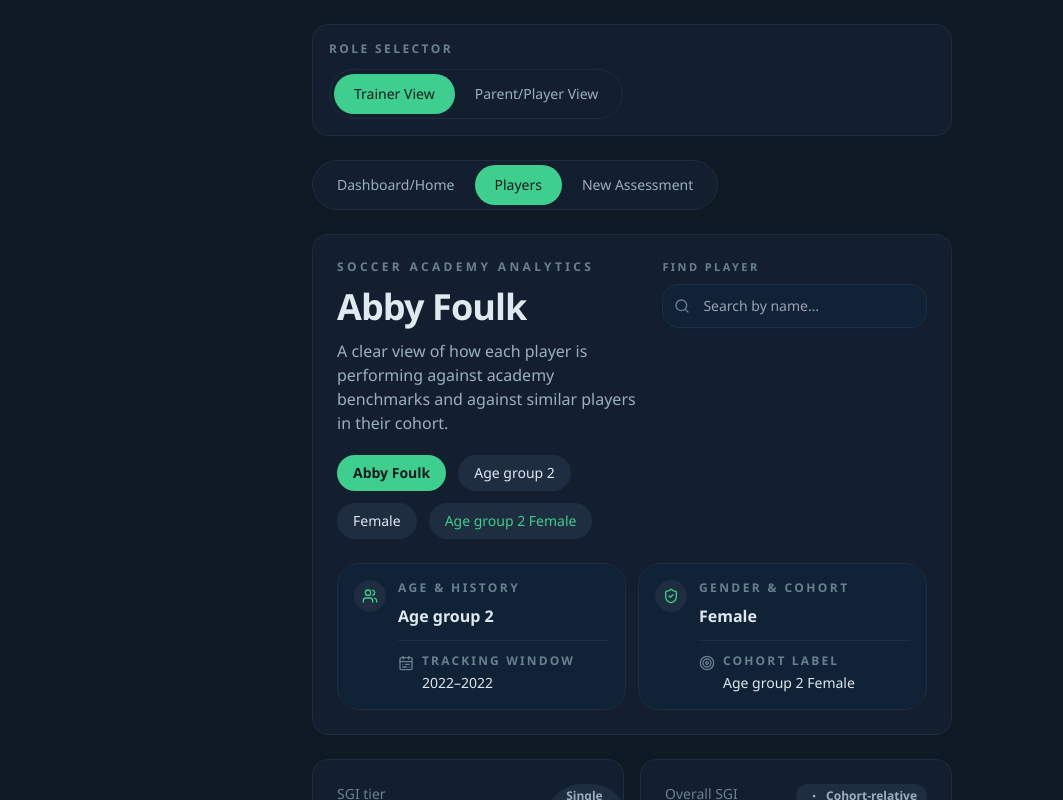
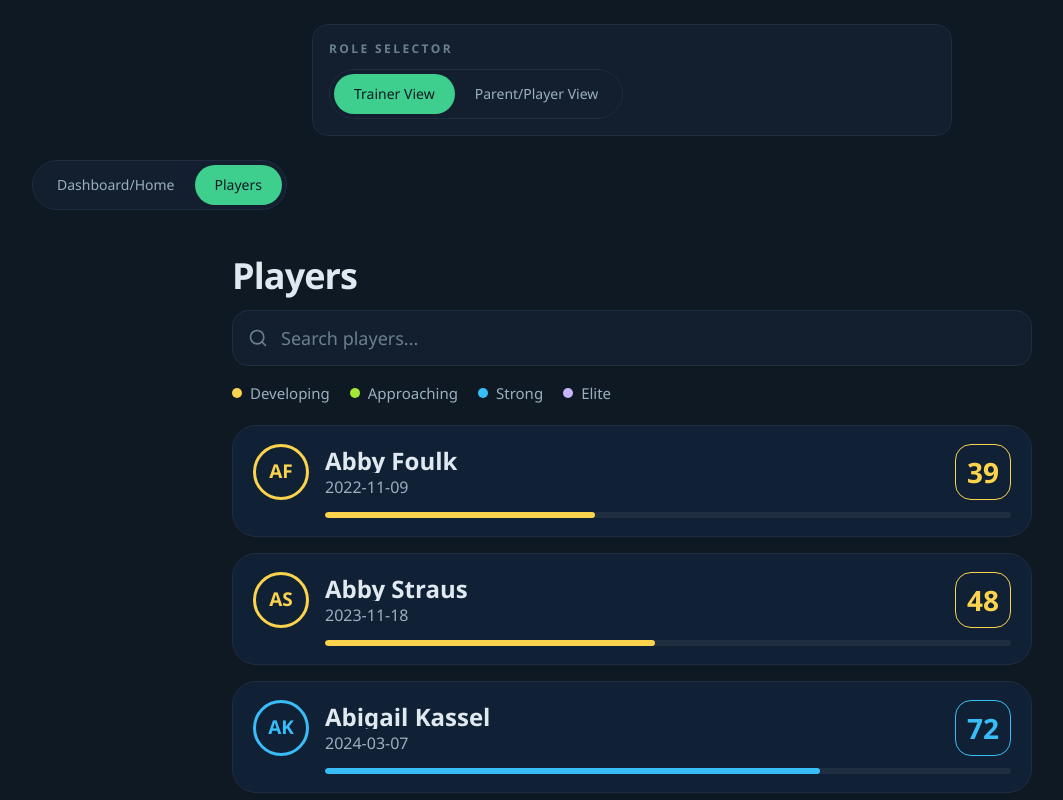
Before and after one commit to dnemli/Sogility, a React (Vite) app: page / in a window 1280 px wide. Both pictures are taken after a click on the button "Players". Shown: the top 800 px of the page, without its empty margins (8-1071 px from the left). Built offline with nearby package versions, Linux system fonts and the light colour scheme.

Commit message:
figmadash2

```diff
--- a/src/app/dashboard-page.tsx
+++ b/src/app/dashboard-page.tsx
@@ -8,6 +8,7 @@ import {
   XAxis,
   YAxis,
 } from "recharts";
+import { ArrowLeft, Search } from "lucide-react";
 import { AcademyOverviewPage } from "./academy-overview-page";
 import { DashboardHeader } from "../components/dashboard/dashboard-header";
 import { KpiSection } from "../components/dashboard/kpi-section";
@@ -21,16 +22,17 @@ import { dashboardCollection } from "../data/training-data";
 import { cn } from "../lib/utils";
 import { PlayerSearch } from "../components/dashboard/player-search";
 import { ABILITY_ORDER } from "../lib/assessment-to-ability";
-import { bandTextMap } from "../lib/dashboard-helpers";
+import { bandTextMap, getTier, type ScoreTier } from "../lib/dashboard-helpers";
 import { ScoreRing, SkillBar, SectionHeader } from "../components/visual";
 import type { PlayerDashboardView } from "../types/dashboard";
 
 type RoleView = "Trainer View" | "Parent/Player View";
-type TrainerTab = "Dashboard/Home" | "Players" | "New Assessment";
+type TrainerTab = "Dashboard/Home" | "Players";
 type TrainerPlayersTab = "Abilities" | "Progress over time";
 type ParentTab = "Overview" | "Progress";
+type TrainerPlayersView = "list" | "detail" | "newAssessment";
 
-const trainerTabs: TrainerTab[] = ["Dashboard/Home", "Players", "New Assessment"];
+const trainerTabs: TrainerTab[] = ["Dashboard/Home", "Players"];
 const trainerPlayerTabs: TrainerPlayersTab[] = ["Abilities", "Progress over time"];
 const parentTabs: ParentTab[] = ["Overview", "Progress"];
 
@@ -50,18 +52,62 @@ function resolveSelectedPlayer(selectedPlayerId: string): PlayerDashboardView {
   );
 }
 
+function getOverallScore(player: PlayerDashboardView): number {
+  const overall = player.summaryMetrics.find((metric) => metric.label === "Overall SGI")?.value ?? "";
+  const parsed = Number.parseFloat(overall);
+  return Number.isFinite(parsed) ? parsed : 30;
+}
+
+function getOverallTier(player: PlayerDashboardView): ScoreTier {
+  const tier = player.summaryMetrics.find((metric) => metric.label === "SGI tier")?.value;
+  if (tier && tier in bandTextMap) return tier as ScoreTier;
+  return getTier(getOverallScore(player));
+}
+
+function initials(playerName: string): string {
+  return playerName
+    .split(" ")
+    .filter(Boolean)
+    .slice(0, 2)
+    .map((part) => part[0]?.toUpperCase() ?? "")
+    .join("");
+}
+
+function scoreBarColor(tier: ScoreTier): string {
+  if (tier === "Foundation") return "#FB7185";
+  if (tier === "Developing") return "#FCD34D";
+  if (tier === "Approaching") return "#A3E635";
+  if (tier === "Strong") return "#38BDF8";
+  return "#C4B5FD";
+}
+
 function TrainerFlow({
   selectedPlayerId,
   onPlayerChange,
 }: Pick<DashboardPageProps, "selectedPlayerId" | "onPlayerChange">) {
   const [trainerTab, setTrainerTab] = useState<TrainerTab>("Dashboard/Home");
   const [trainerPlayerTab, setTrainerPlayerTab] = useState<TrainerPlayersTab>("Abilities");
+  const [playersView, setPlayersView] = useState<TrainerPlayersView>("list");
+  const [playerQuery, setPlayerQuery] = useState("");
   const currentPlayer = resolveSelectedPlayer(selectedPlayerId);
   const visibleTrend = currentPlayer.progressTrend.slice(-PROGRESS_POINTS);
+  const filteredPlayers = dashboardCollection.players.filter((player) =>
+    player.profile.playerName.toLowerCase().includes(playerQuery.trim().toLowerCase()),
+  );
+  const shouldShowFoundationLegend = dashboardCollection.players.some((player) => getOverallScore(player) < 30);
+
+  const openPlayerDetail = (playerId: string) => {
+    onPlayerChange(playerId);
+    setPlayersView("detail");
+  };
+  const handleTrainerTabChange = (tab: TrainerTab) => {
+    setTrainerTab(tab);
+    if (tab === "Players") setPlayersView("list");
+  };
 
   return (
-    <section className="mx-auto flex w-full max-w-screen-sm flex-col gap-6">
-      <Tabs tabs={trainerTabs} activeTab={trainerTab} onChange={setTrainerTab} />
+    <section className="mx-auto flex w-full max-w-7xl flex-col gap-6">
+      <Tabs tabs={trainerTabs} activeTab={trainerTab} onChange={handleTrainerTabChange} />
 
       {trainerTab === "Dashboard/Home" ? (
         <AcademyOverviewPage />
@@ -69,6 +115,118 @@ function TrainerFlow({
 
       {trainerTab === "Players" ? (
         <>
+          {playersView === "list" ? (
+            <section className="mx-auto flex w-full max-w-[800px] flex-col gap-4 pt-6">
+              <h2 className="text-[36px] font-bold leading-none tracking-tight text-[#E0E8F0]">Players</h2>
+
+              <div className="relative">
+                <Search className="pointer-events-none absolute left-4 top-1/2 h-5 w-5 -translate-y-1/2 text-[#6A8090]" />
+                <input
+                  value={playerQuery}
+                  onChange={(event) => setPlayerQuery(event.target.value)}
+                  placeholder="Search players..."
+                  className="h-14 w-full rounded-2xl border border-[#1E2D40] bg-[#131F2E] pl-12 pr-4 text-[18px] font-medium leading-none text-[#E0E8F0] placeholder:text-[#6A8090] outline-none"
+                />
+              </div>
+
+              <div className="mb-1 flex flex-wrap items-center gap-5 text-[15px] font-medium text-[#9AB0C0]">
+                {shouldShowFoundationLegend ? (
+                  <span className="inline-flex items-center gap-2">
+                    <span className="h-2.5 w-2.5 rounded-full bg-[#FB7185]" />
+                    Foundation
+                  </span>
+                ) : null}
+                <span className="inline-flex items-center gap-2">
+                  <span className="h-2.5 w-2.5 rounded-full bg-[#FCD34D]" />
+                  Developing
+                </span>
+                <span className="inline-flex items-center gap-2">
+                  <span className="h-2.5 w-2.5 rounded-full bg-[#A3E635]" />
+                  Approaching
+                </span>
+                <span className="inline-flex items-center gap-2">
+                  <span className="h-2.5 w-2.5 rounded-full bg-[#38BDF8]" />
+                  Strong
+                </span>
+                <span className="inline-flex items-center gap-2">
+                  <span className="h-2.5 w-2.5 rounded-full bg-[#C4B5FD]" />
+                  Elite
+                </span>
+              </div>
+
+              <div className="flex flex-col gap-4">
+                {filteredPlayers.map((player) => {
+                  const score = getOverallScore(player);
+                  const tier = getOverallTier(player);
+                  const assessmentDate = player.assessmentHistory[0]?.date ?? "No assessments yet";
+                  return (
+                    <button
+                      key={player.id}
+                      type="button"
+                      onClick={() => openPlayerDetail(player.id)}
+                      className="min-h-[110px] rounded-3xl border border-[#1E2D40] bg-[#102136] px-5 py-[18px] text-left transition hover:border-[#2B4360]"
+                    >
+                      <div className="flex items-center justify-between gap-4">
+                        <div className="flex min-w-0 items-center gap-4">
+                          <span
+                            className="flex h-14 w-14 shrink-0 items-center justify-center rounded-full border-[3px] text-[19px] font-bold"
+                            style={{ borderColor: scoreBarColor(tier), color: scoreBarColor(tier) }}
+                          >
+                            {initials(player.profile.playerName)}
+                          </span>
+                          <div className="min-w-0">
+                            <p className="truncate text-[24px] font-semibold leading-none text-[#E0E8F0]">{player.profile.playerName}</p>
+                            <p className="mt-1.5 text-[16px] leading-none text-[#9AB0C0]">{assessmentDate}</p>
+                          </div>
+                        </div>
+                        <div
+                          className="flex h-14 w-14 shrink-0 items-center justify-center rounded-2xl border text-[28px] font-bold leading-none"
+                          style={{ borderColor: scoreBarColor(tier), color: scoreBarColor(tier) }}
+                        >
+                          {Math.round(score)}
+                        </div>
+                      </div>
+
+                      <div className="ml-[72px] mt-3 h-1.5 overflow-hidden rounded-full bg-[#1E2D40]">
+                        <div
+                          className="h-full rounded-full"
+                          style={{
+                            width: `${Math.max(0, Math.min(100, score))}%`,
+                            backgroundColor: scoreBarColor(tier),
+                          }}
+                        />
+                      </div>
+                    </button>
+                  );
+                })}
+
+                {filteredPlayers.length === 0 ? (
+                  <SurfaceCard className="text-sm text-[#9AB0C0]">No players match your search.</SurfaceCard>
+                ) : null}
+              </div>
+            </section>
+          ) : null}
+
+          {playersView === "detail" ? (
+            <>
+              <div className="flex items-center justify-between gap-3">
+                <button
+                  type="button"
+                  onClick={() => setPlayersView("list")}
+                  className="inline-flex items-center gap-2 rounded-full border border-[#1E2D40] bg-[#131F2E] px-3 py-2 text-sm font-semibold text-[#9AB0C0] hover:text-[#E0E8F0]"
+                >
+                  <ArrowLeft size={16} />
+                  Back to Players
+                </button>
+                <button
+                  type="button"
+                  onClick={() => setPlayersView("newAssessment")}
+                  className="rounded-full bg-[#3ECF8E] px-4 py-2 text-sm font-semibold text-[#0F1923]"
+                >
+                  Score New Assessment
+                </button>
+              </div>
+
               <DashboardHeader
                 dashboardCollection={dashboardCollection}
                 displayProfile={currentPlayer.profile}
@@ -131,18 +289,37 @@ function TrainerFlow({
             </>
           ) : null}
 
-      {trainerTab === "New Assessment" ? (
+          {playersView === "newAssessment" ? (
             <SurfaceCard>
-          <div className="flex flex-col gap-2">
-            <p className="text-xs font-semibold uppercase tracking-[0.2em] text-[#6A8090]">
-              New Assessment
+              <div className="flex flex-col gap-4">
+                <div>
+                  <p className="text-xs font-semibold uppercase tracking-[0.2em] text-[#6A8090]">New Assessment</p>
+                  <h2 className="text-xl font-semibold text-[#E0E8F0]">Score New Assessment</h2>
+                  <p className="mt-1 text-sm text-[#9AB0C0]">Player: {currentPlayer.profile.playerName}</p>
+                </div>
+                <p className="text-sm text-[#9AB0C0]">
+                  Assessment input flow coming next phase. This placeholder remains tied to the selected player.
                 </p>
-            <h2 className="text-xl font-semibold text-[#E0E8F0]">Assessment input flow coming next phase</h2>
-            <p className="text-sm text-[#9AB0C0]">
-              Placeholder only for now. Existing scoring and player data remain unchanged in this phase.
-            </p>
+                <div className="flex items-center gap-2">
+                  <button
+                    type="button"
+                    onClick={() => setPlayersView("detail")}
+                    className="rounded-full border border-[#1E2D40] bg-[#131F2E] px-4 py-2 text-sm font-semibold text-[#9AB0C0] hover:text-[#E0E8F0]"
+                  >
+                    Cancel
+                  </button>
+                  <button
+                    type="button"
+                    onClick={() => setPlayersView("detail")}
+                    className="rounded-full bg-[#3ECF8E] px-4 py-2 text-sm font-semibold text-[#0F1923]"
+                  >
+                    Save Assessment
+                  </button>
+                </div>
               </div>
             </SurfaceCard>
+          ) : null}
+        </>
       ) : null}
     </section>
   );
```
Lines whose indentation alone changed are shown as unchanged.
